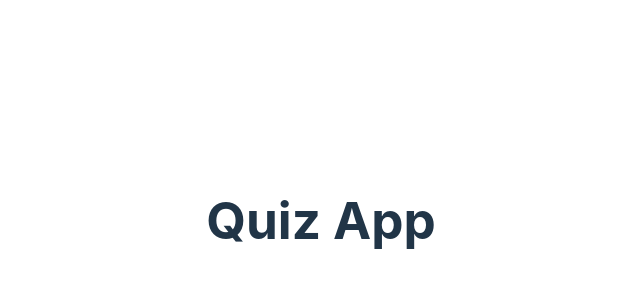
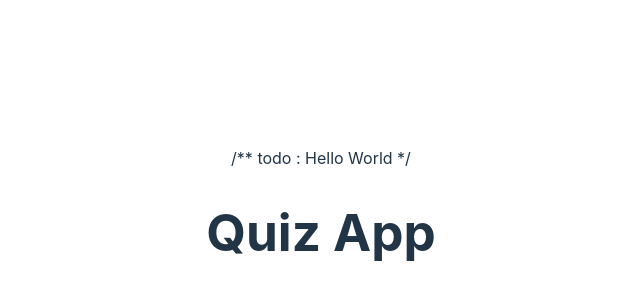
Before and after one commit to sakthi-lucia0567/quiz-api, a React (Vite) app: page / in a window 1280 px wide. Shown: the part 180-480 px from the top of the page, without its empty margins (319-959 px from the left). Built offline with nearby package versions, Linux system fonts and the light colour scheme.

Commit message:
comments

```diff
--- a/src/App.jsx
+++ b/src/App.jsx
@@ -5,6 +5,7 @@ import "./App.css";
 function App() {
   return (
     <div className="App">
+      /** todo : Hello World */
       <h1>Quiz App</h1>
     </div>
   );
```
